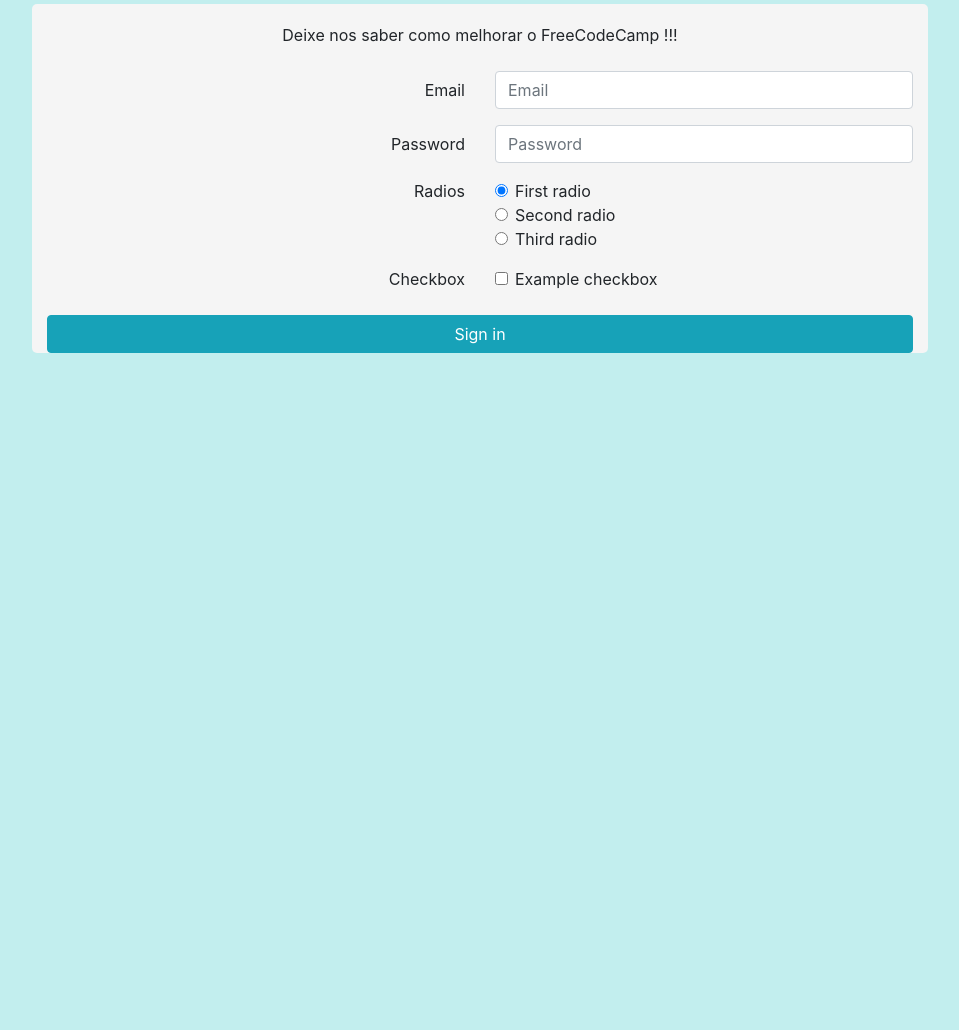
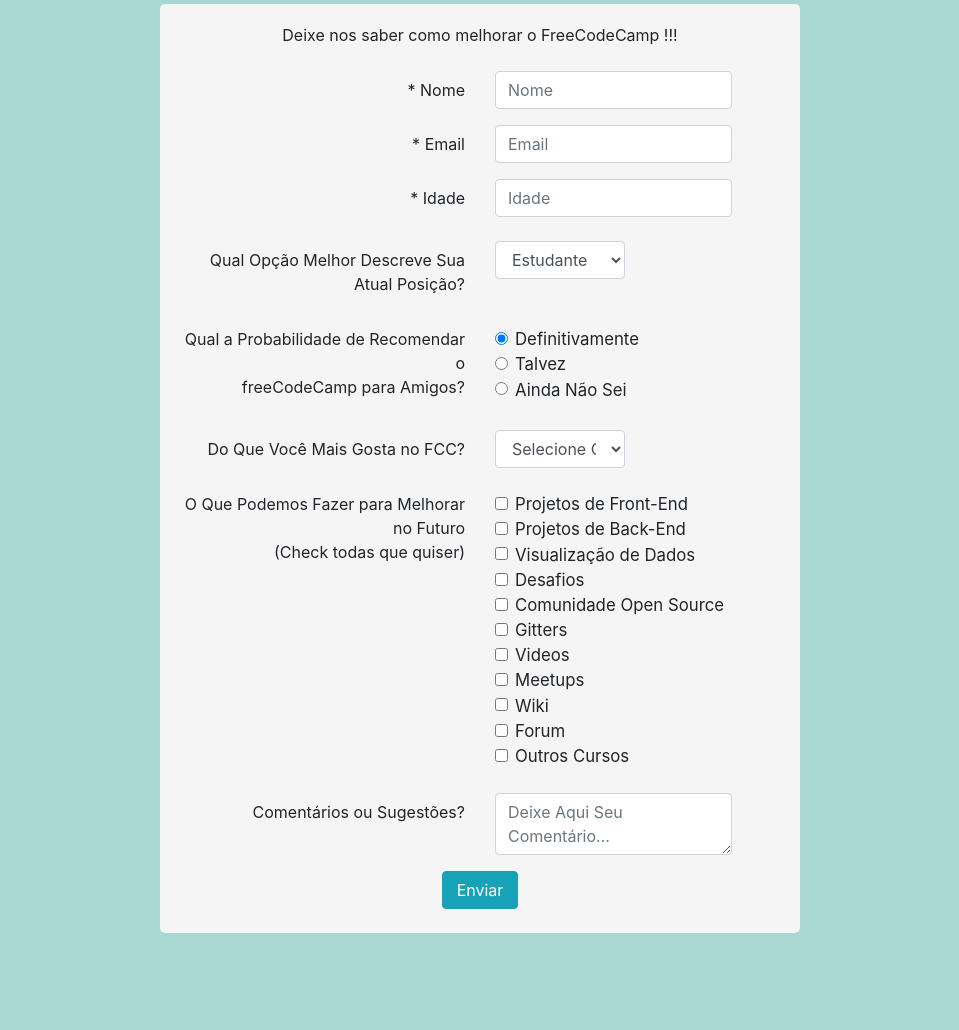
Before and after one commit to mafideju/FormFCC, a website: page src/index.html in a window 1280 px wide. Shown: the part 68-1098 px from the top of the page, without its empty margins (160-1119 px from the left). Before the commit the page ends 800 px from the top, so only its background shows below. Drawn offline with Linux system fonts and the light colour scheme.

Commit message:
Formulario Done

```diff
--- a/src/index.html
+++ b/src/index.html
@@ -22,69 +22,182 @@
         </p>
       </header>
       <form>
-        <div class="form-group row d-flex">
-          <label for="inputEmail3" class="col-sm-6 col-form-label empurra-direita">Email</label>
-          <div class="col-sm-6">
+        <div class="form-group row mt-3">
+          <label for="inputName3" class="col-sm-6 col-form-label empurra-direita">* Nome</label>
+          <div class="col-sm-5">
+            <input type="text" class="form-control" id="inputName3" placeholder="Nome">
+          </div>
+        </div>
+
+        <div class="form-group row mt-3">
+          <label for="inputEmail3" class="col-sm-6 col-form-label empurra-direita">* Email</label>
+          <div class="col-sm-5">
             <input type="email" class="form-control" id="inputEmail3" placeholder="Email">
           </div>
         </div>
-        <div class="form-group row d-flex">
-          <label for="inputPassword3" class="col-sm-6 col-form-label empurra-direita">Password</label>
-          <div class="col-sm-6">
-            <input type="password" class="form-control" id="inputPassword3" placeholder="Password">
+
+        <div class="form-group row mt-3">
+          <label for="inputAge3" class="col-sm-6 col-form-label empurra-direita">* Idade</label>
+          <div class="col-sm-5">
+            <input type="number" class="form-control" id="inputAge3" placeholder="Idade">
           </div>
         </div>
-        <fieldset class="form-group">
+
+        <div class="form-group row mt-4">
+          <label for="inputState" class="col-sm-6 col-form-label empurra-direita">Qual Opção Melhor Descreve Sua Atual Posição?</label>
+          <div class="col-sm-3">
+            <select id="inputState" class="form-control">
+              <option>Selecione Opção</option>
+              <option selected value="estudante">Estudante</option>
+              <option value="trampo">Trampo Integral</option>
+              <option value="estudante">Estudante Integral</option>
+              <option value="nego">Prefiro Omitir</option>
+              <option value="outro">Outros</option>
+            </select>
+          </div>
+        </div>
+
+        <fieldset class="form-group mt-4">
           <div class="row">
-            <label class="col-form-label col-sm-6 pt-0  empurra-direita">Radios</label>
-            <div class="col-sm-6">
+            <label class="col-form-label col-sm-6 pt-0  empurra-direita">Qual a Probabilidade de Recomendar o
+              <br> freeCodeCamp para Amigos?</label>
+            <div class="col-sm-6" style="font-size: 1.05rem">
               <div class="form-check">
                 <input class="form-check-input" type="radio" name="gridRadios" id="gridRadios1" value="option1" checked>
                 <label class="form-check-label" for="gridRadios1">
-                  First radio
+                  Definitivamente
                 </label>
               </div>
               <div class="form-check">
                 <input class="form-check-input" type="radio" name="gridRadios" id="gridRadios2" value="option2">
                 <label class="form-check-label" for="gridRadios2">
-                  Second radio
+                  Talvez
                 </label>
               </div>
               <div class="form-check ">
                 <input class="form-check-input" type="radio" name="gridRadios" id="gridRadios3" value="option3">
                 <label class="form-check-label" for="gridRadios3">
-                  Third radio
+                  Ainda Não Sei
                 </label>
               </div>
             </div>
           </div>
         </fieldset>
-        <div class="form-group row">
-          <label class="col-sm-6 empurra-direita">Checkbox</label>
-          <div class="col-sm-6">
+
+        <div class="form-group row mt-4">
+          <label for="inputState" class="col-sm-6 col-form-label empurra-direita">Do Que Você Mais Gosta no FCC?</label>
+          <div class="col-sm-3">
+            <select id="inputState" class="form-control">
+              <option selected>Selecione Opção</option>
+              <option value="estudante">Desafios</option>
+              <option value="trampo">Projetos</option>
+              <option value="estudante">Comunidade</option>
+              <option value="nego">Open Source</option>
+            </select>
+          </div>
+        </div>
+
+
+        <div class="form-group row mt-4">
+          <label class="col-sm-6 empurra-direita">
+            O Que Podemos Fazer para Melhorar no Futuro
+            <br> (Check todas que quiser)
+          </label>
+          <div class="col-sm-6" style="font-size: 1.05rem">
             <div class="form-check">
               <input class="form-check-input" type="checkbox" id="gridCheck1">
               <label class="form-check-label" for="gridCheck1">
-                Example checkbox
+                Projetos de Front-End
+              </label>
+            </div>
+            <div class="form-check">
+              <input class="form-check-input" type="checkbox" id="gridCheck1">
+              <label class="form-check-label" for="gridCheck1">
+                Projetos de Back-End
+              </label>
+            </div>
+            <div class="form-check">
+              <input class="form-check-input" type="checkbox" id="gridCheck1">
+              <label class="form-check-label" for="gridCheck1">
+                Visualização de Dados
+              </label>
+            </div>
+            <div class="form-check">
+              <input class="form-check-input" type="checkbox" id="gridCheck1">
+              <label class="form-check-label" for="gridCheck1">
+                Desafios
+              </label>
+            </div>
+            <div class="form-check">
+              <input class="form-check-input" type="checkbox" id="gridCheck1">
+              <label class="form-check-label" for="gridCheck1">
+                Comunidade Open Source
+              </label>
+            </div>
+            <div class="form-check">
+              <input class="form-check-input" type="checkbox" id="gridCheck1">
+              <label class="form-check-label" for="gridCheck1">
+                Gitters
+              </label>
+            </div>
+            <div class="form-check">
+              <input class="form-check-input" type="checkbox" id="gridCheck1">
+              <label class="form-check-label" for="gridCheck1">
+                Videos
+              </label>
+            </div>
+            <div class="form-check">
+              <input class="form-check-input" type="checkbox" id="gridCheck1">
+              <label class="form-check-label" for="gridCheck1">
+                Meetups
+              </label>
+            </div>
+            <div class="form-check">
+              <input class="form-check-input" type="checkbox" id="gridCheck1">
+              <label class="form-check-label" for="gridCheck1">
+                Wiki
+              </label>
+            </div>
+            <div class="form-check">
+              <input class="form-check-input" type="checkbox" id="gridCheck1">
+              <label class="form-check-label" for="gridCheck1">
+                Forum
+              </label>
+            </div>
+            <div class="form-check">
+              <input class="form-check-input" type="checkbox" id="gridCheck1">
+              <label class="form-check-label" for="gridCheck1">
+                Outros Cursos
               </label>
             </div>
           </div>
         </div>
-        <div class="form-group row">
-          <div class="col-sm-12">
-            <button type="submit" class="btn btn-info btn-block">Sign in</button>
+
+
+        <div class="form-group row mt-4">
+          <label for="inputState" class="col-sm-6 col-form-label empurra-direita">Comentários ou Sugestões?</label>
+          <div class="col-sm-5">
+            <textarea class="form-control" placeholder="Deixe Aqui Seu Comentário..." aria-label="With textarea"></textarea>
           </div>
         </div>
-      </form>
 
 
+        <div class="form-group row empurra-centro">
+          <div class="col-sm-2 mb-4 ">
+            <button type="submit" class="btn btn-info btn-block">Enviar</button>
+          </div>
+        </div>
+
+
+      </form>
     </section>
   </main>
 
 
-  <script src="js/jquery.min.js"></script>
-  <script src="js/popper.min.js"></script>
-  <script src="js/bootstrap.min.js"></script>
+  <script src="./js/jquery.min.js"></script>
+  <script src="./js/popper.min.js"></script>
+  <script src="./js/bootstrap.min.js"></script>
+  <script src="./js/app.js"></script>
 </body>
 
 </html>
--- /dev/null
+++ b/src/js/app.js
@@ -0,0 +1 @@
+// $('.form-check-input').prop('indeterminate', true);
--- a/src/scss/style.scss
+++ b/src/scss/style.scss
@@ -1,4 +1,4 @@
-$bg-color: rgb(194, 238, 238);
+$bg-color: rgb(169, 215, 209);
 
 body {
   background-color: $bg-color;
@@ -27,6 +27,13 @@
 .empurra-direita {
   display: flex;
   justify-content: flex-end;
+  text-align: right;
+}
+
+.empurra-centro {
+  display: flex;
+  justify-content: center;
+  margin-bottom: 10rem;
 }
 
 .main {
@@ -34,7 +41,7 @@
   background-color: whitesmoke;
   list-style: none;
   margin: 0 auto;
-  width: 70%;
+  width: 50%;
 }
 
 .titulo-secundario {
```
Also changed, not shown: src/css/style.css.
